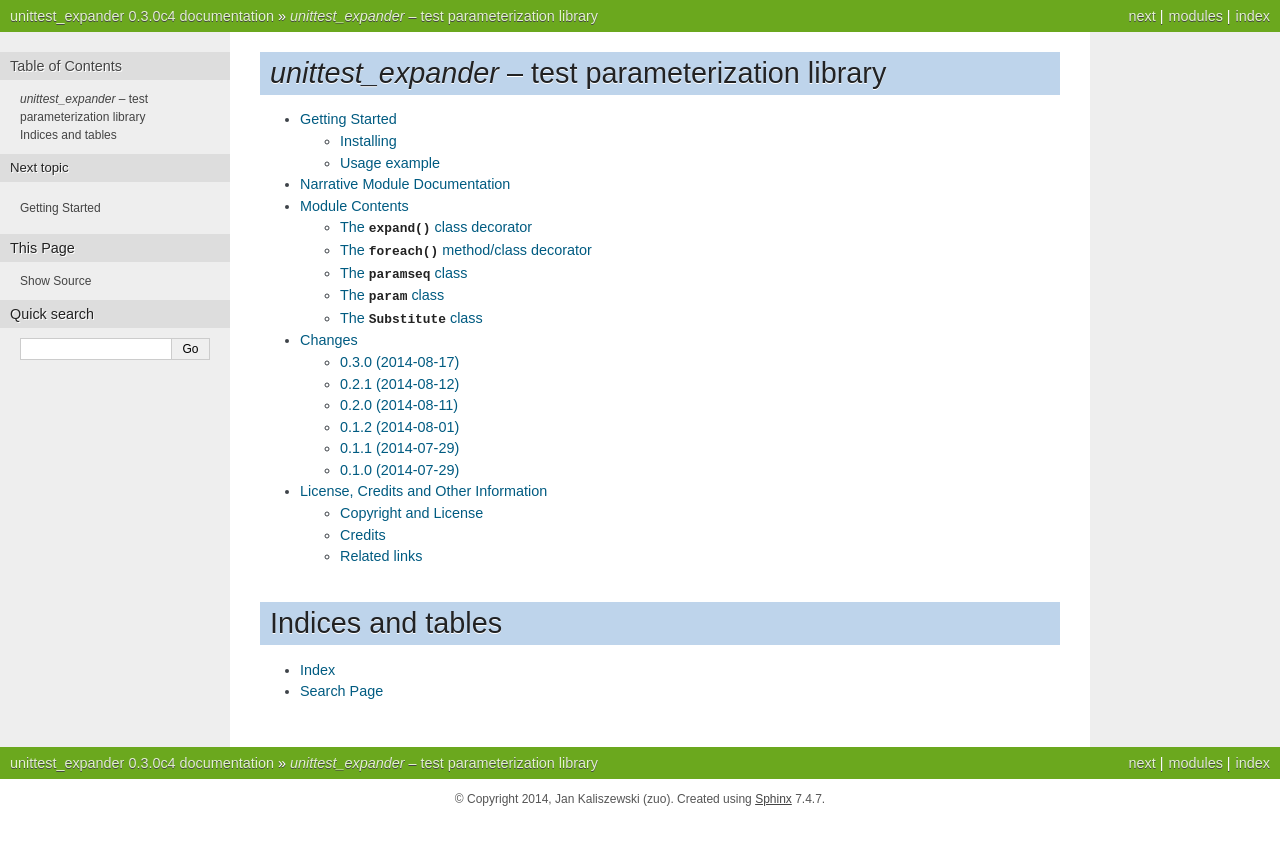
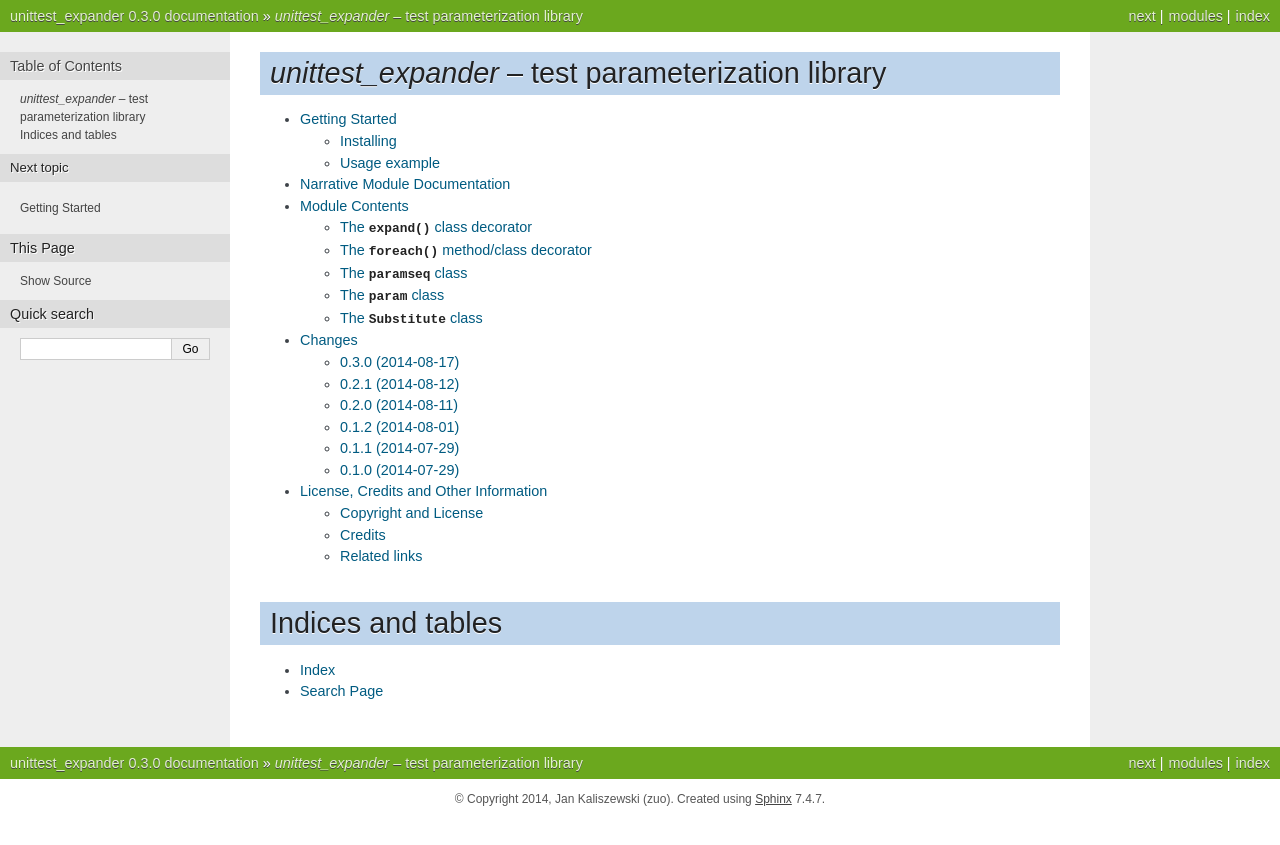
Before and after one commit to zuo/unittest_expander, a Sphinx documentation site: the page built from docs/index.rst, in a window 1280 px wide. Shown: the top 845 px of the page. Built offline with Sphinx 7.4.7, drawn with Linux system fonts in a browser that asks for light colours.

Commit message:
Release 0.3.0

```diff
--- a/docs/conf.py
+++ b/docs/conf.py
@@ -55,7 +55,7 @@ copyright = u'2014, Jan Kaliszewski (zuo)'
 # built documents.
 #
 # The full version, including alpha/beta/rc tags.
-release = '0.3.0c4'
+release = '0.3.0'
 # The short X.Y version.
 version = '.'.join(release.split('.')[:2])
 
```
